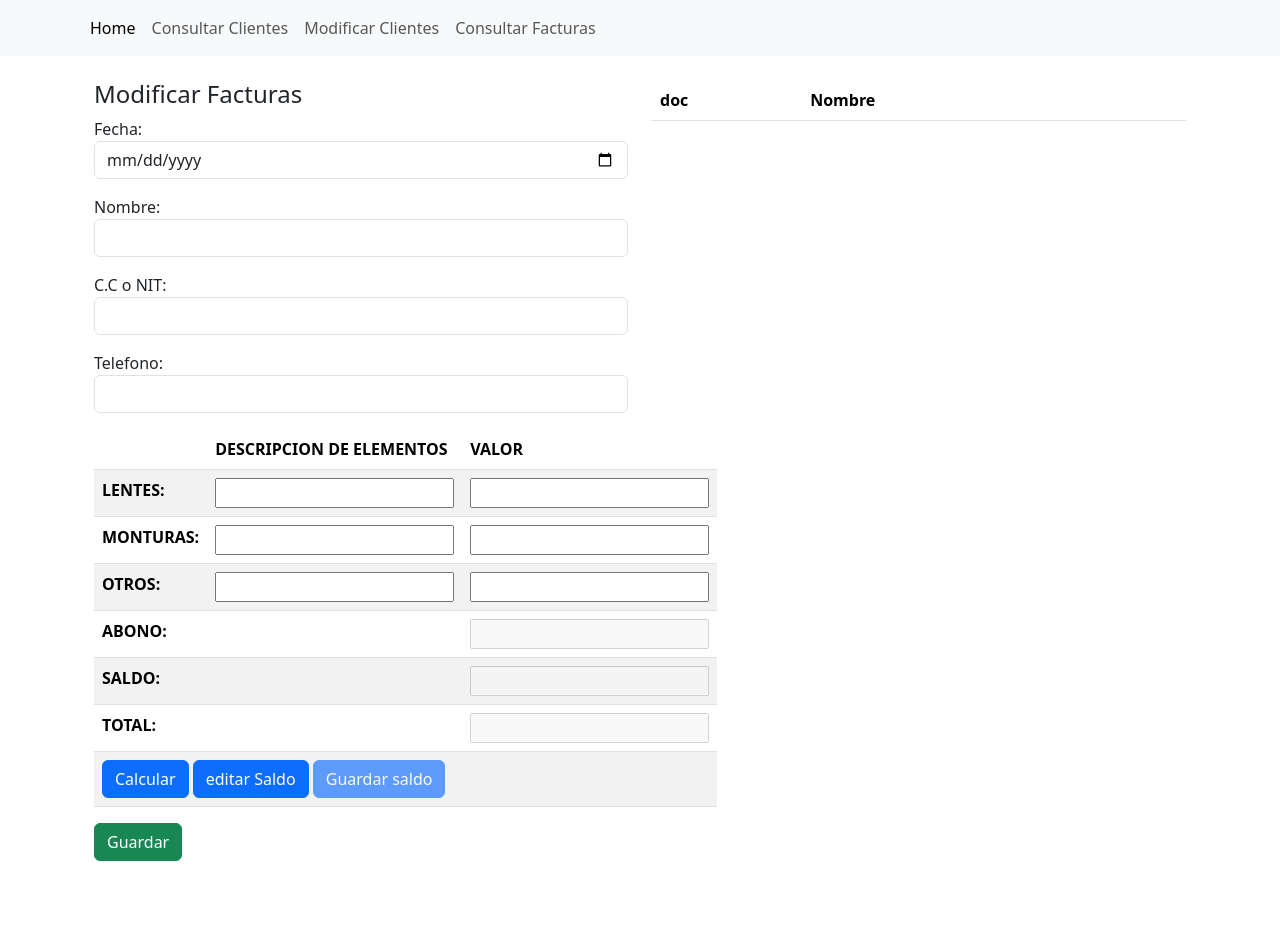
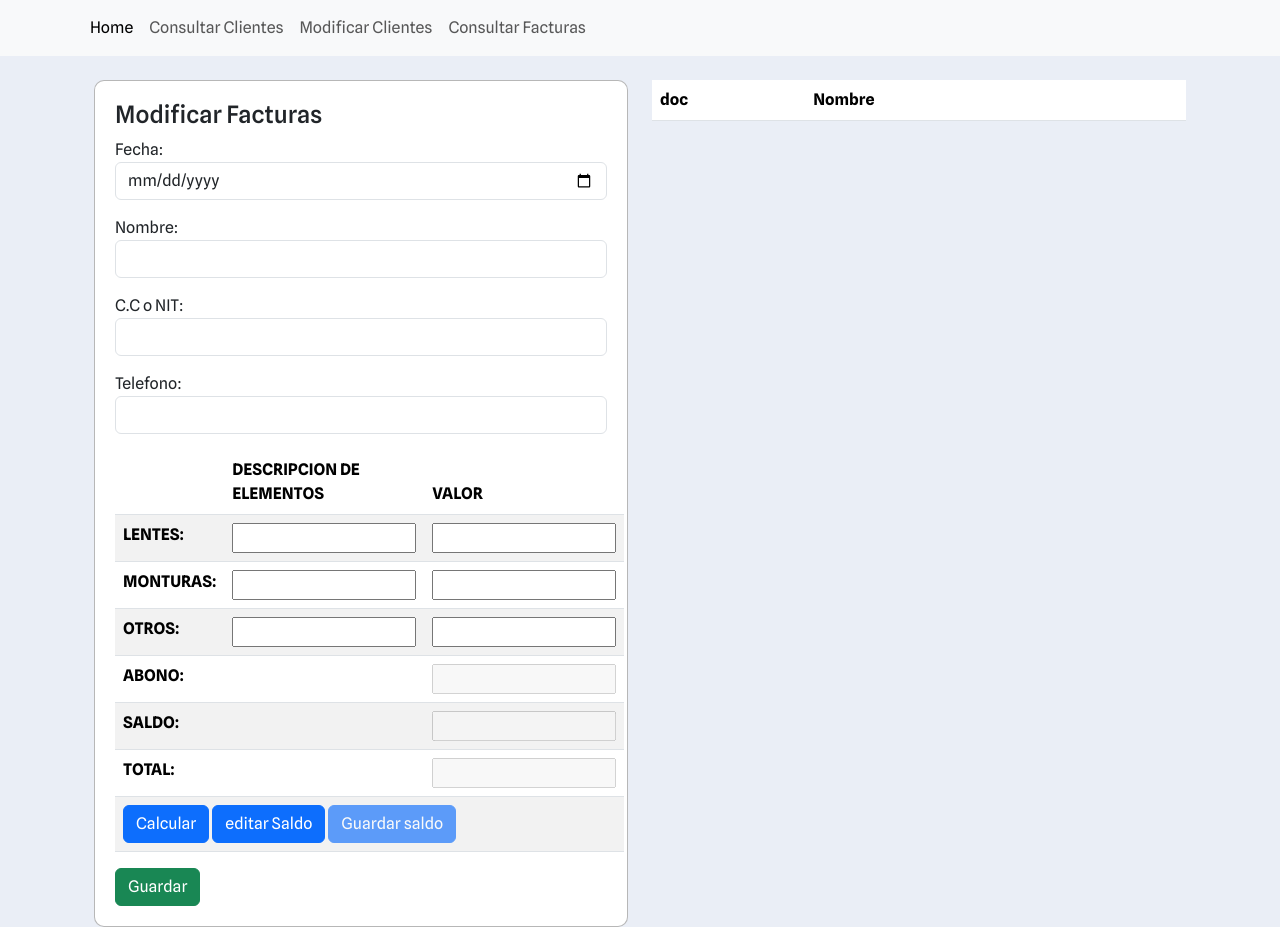
Before and after one commit to P4N77/todolens, a plain HTML site: page ui/updateFacs.html in a window 1280 px wide. Before the commit the page ends 885 px from the top, so only its background shows below. Drawn offline with nearby package versions, Linux system fonts and the light colour scheme; files that its build step writes are made by us from their sources; the site is published under a folder, as on GitHub Pages, so addresses that start at the root find nothing.

Commit message:
Update updateFacs.html

```diff
--- a/ui/updateFacs.html
+++ b/ui/updateFacs.html
@@ -4,9 +4,10 @@
     <meta charset="UTF-8" />
     <meta name="viewport" content="width=device-width, initial-scale=1.0" />
     <title>TodoLens</title>
+    <link rel="icon" type="icon" href="src/icono-removebg-preview.ico">
 
     <!-- BOOTSWATCH -->
-    <link rel="stylesheet" href="/src/index.css">
+    <link rel="stylesheet" href="src/index.css">
     <link href="https://cdn.jsdelivr.net/npm/bootstrap@5.3.3/dist/css/bootstrap.min.css" rel="stylesheet" integrity="sha384-QWTKZyjpPEjISv5WaRU9OFeRpok6YctnYmDr5pNlyT2bRjXh0JMhjY6hW+ALEwIH" crossorigin="anonymous">
 
   </head>
@@ -126,11 +127,11 @@
         </button>
         <div class="collapse navbar-collapse" id="navbarNavAltMarkup">
           <div class="navbar-nav">
-            <a class="nav-link active" aria-current="page" href="/index.html">Home</a>
+            <a class="nav-link active" aria-current="page" href="index.html">Home</a>
 
-              <a class="nav-link" href="/ui/viewClients.html">Consultar Clientes</a>
-              <a class="nav-link" href="/ui/updateClients.html">Modificar Clientes</a>
-              <a class="nav-link" href="/ui/viewFacs.html">Consultar Facturas</a>
+              <a class="nav-link" href="ui/viewClients.html">Consultar Clientes</a>
+              <a class="nav-link" href="ui/updateClients.html">Modificar Clientes</a>
+              <a class="nav-link" href="ui/viewFacs.html">Consultar Facturas</a>
           </div>
         </div>
       </div>
@@ -258,7 +259,7 @@
 
     <!-- CUSTOM CODE -->
     <script src="https://cdn.jsdelivr.net/npm/bootstrap@5.3.3/dist/js/bootstrap.bundle.min.js" integrity="sha384-YvpcrYf0tY3lHB60NNkmXc5s9fDVZLESaAA55NDzOxhy9GkcIdslK1eN7N6jIeHz" crossorigin="anonymous"></script>
-    <script src="/src/indexFac.js" type="module"></script>
-    <script src="/src/functionsFac.js"></script>
+    <script src="src/indexFac.js" type="module"></script>
+    <script src="src/functionsFac.js"></script>
   </body>
 </html>
```
